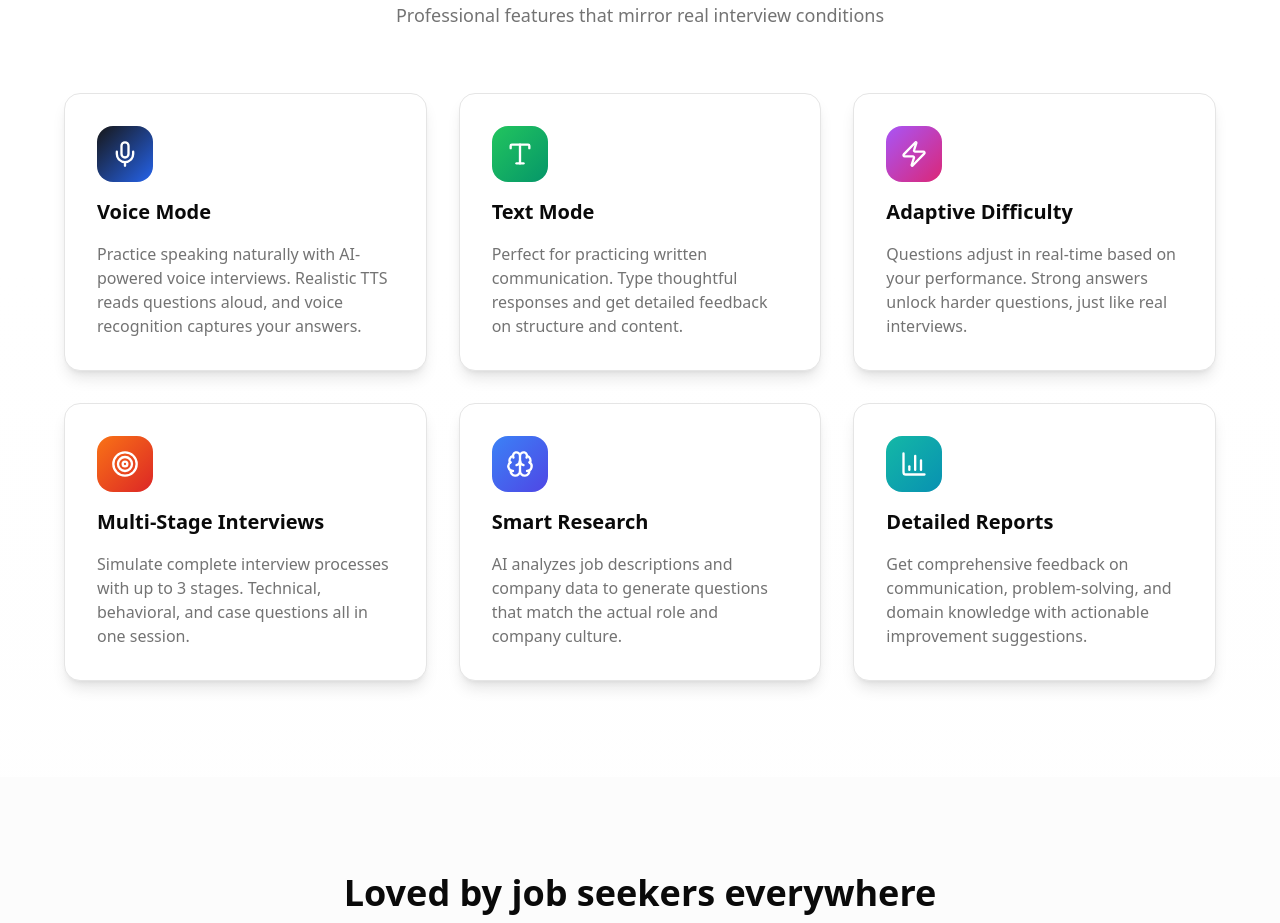
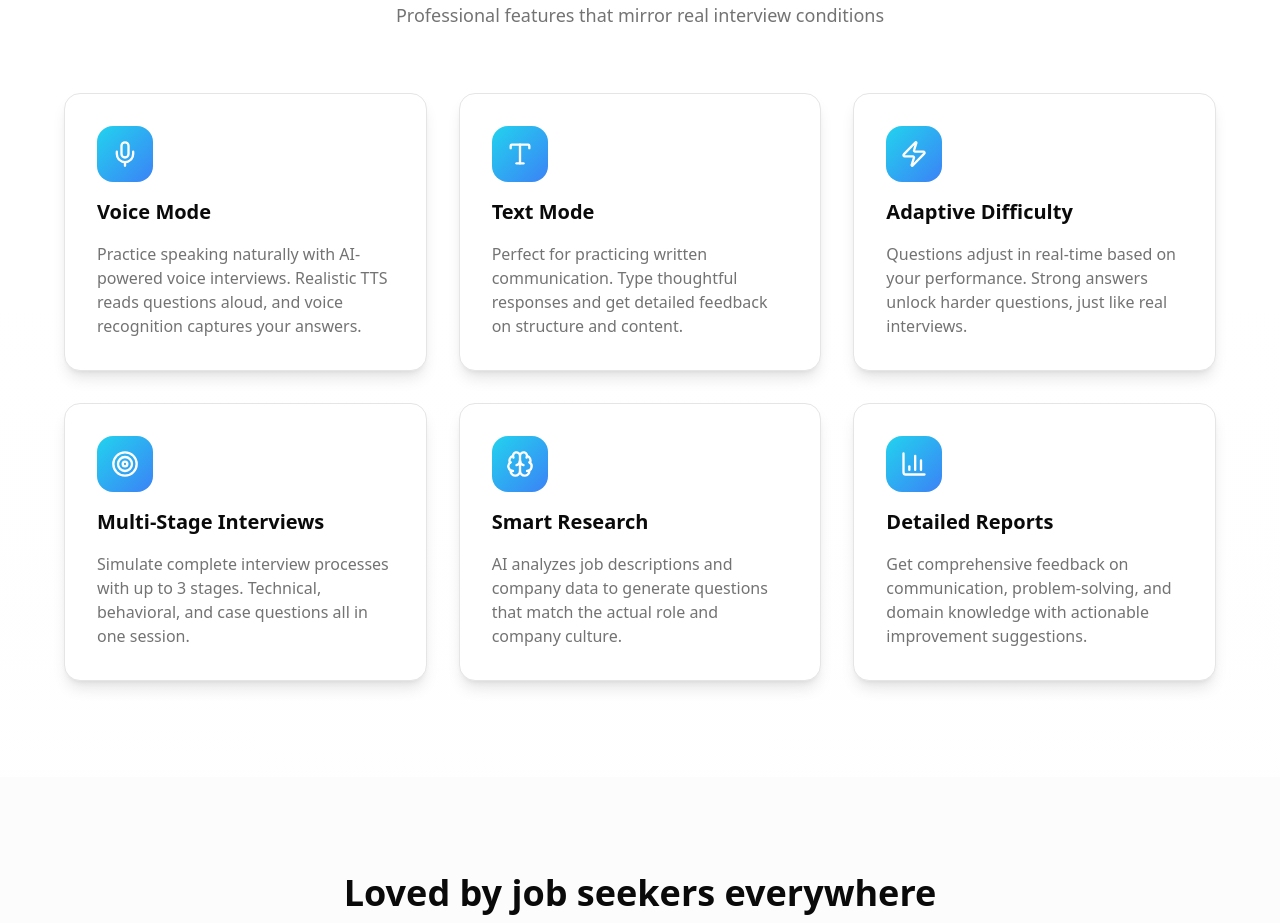
Before and after one commit to athlosconsultants/InterviewLab, a Next.js app: page / in a window 1280 px wide. Shown: the part 1620-2543 px from the top of the page. Built offline with nearby package versions, Linux system fonts and the light colour scheme; no server answers.

Commit message:
Update all icon gradients to match logo's light blue color scheme

```diff
--- a/app/page.tsx
+++ b/app/page.tsx
@@ -247,7 +247,7 @@ export default async function Home() {
           <div className="grid md:grid-cols-2 lg:grid-cols-3 gap-8 max-w-6xl mx-auto">
             {/* Feature 1 - Voice Mode */}
             <div className="bg-card rounded-2xl p-8 shadow-lg border border-border space-y-4">
-              <div className="w-14 h-14 bg-gradient-to-br from-primary to-blue-600 rounded-2xl flex items-center justify-center">
+              <div className="w-14 h-14 bg-gradient-to-br from-cyan-400 to-blue-500 rounded-2xl flex items-center justify-center">
                 <Mic className="w-7 h-7 text-white" />
               </div>
               <h3 className="text-xl font-semibold">Voice Mode</h3>
@@ -260,7 +260,7 @@ export default async function Home() {
 
             {/* Feature 2 - Text Mode */}
             <div className="bg-card rounded-2xl p-8 shadow-lg border border-border space-y-4">
-              <div className="w-14 h-14 bg-gradient-to-br from-green-500 to-emerald-600 rounded-2xl flex items-center justify-center">
+              <div className="w-14 h-14 bg-gradient-to-br from-cyan-400 to-blue-500 rounded-2xl flex items-center justify-center">
                 <Type className="w-7 h-7 text-white" />
               </div>
               <h3 className="text-xl font-semibold">Text Mode</h3>
@@ -272,7 +272,7 @@ export default async function Home() {
 
             {/* Feature 3 - Adaptive Difficulty */}
             <div className="bg-card rounded-2xl p-8 shadow-lg border border-border space-y-4">
-              <div className="w-14 h-14 bg-gradient-to-br from-purple-500 to-pink-600 rounded-2xl flex items-center justify-center">
+              <div className="w-14 h-14 bg-gradient-to-br from-cyan-400 to-blue-500 rounded-2xl flex items-center justify-center">
                 <Zap className="w-7 h-7 text-white" />
               </div>
               <h3 className="text-xl font-semibold">Adaptive Difficulty</h3>
@@ -284,7 +284,7 @@ export default async function Home() {
 
             {/* Feature 4 - Multi-Stage */}
             <div className="bg-card rounded-2xl p-8 shadow-lg border border-border space-y-4">
-              <div className="w-14 h-14 bg-gradient-to-br from-orange-500 to-red-600 rounded-2xl flex items-center justify-center">
+              <div className="w-14 h-14 bg-gradient-to-br from-cyan-400 to-blue-500 rounded-2xl flex items-center justify-center">
                 <Target className="w-7 h-7 text-white" />
               </div>
               <h3 className="text-xl font-semibold">Multi-Stage Interviews</h3>
@@ -296,7 +296,7 @@ export default async function Home() {
 
             {/* Feature 5 - Smart Research */}
             <div className="bg-card rounded-2xl p-8 shadow-lg border border-border space-y-4">
-              <div className="w-14 h-14 bg-gradient-to-br from-blue-500 to-indigo-600 rounded-2xl flex items-center justify-center">
+              <div className="w-14 h-14 bg-gradient-to-br from-cyan-400 to-blue-500 rounded-2xl flex items-center justify-center">
                 <Brain className="w-7 h-7 text-white" />
               </div>
               <h3 className="text-xl font-semibold">Smart Research</h3>
@@ -308,7 +308,7 @@ export default async function Home() {
 
             {/* Feature 6 - Detailed Reports */}
             <div className="bg-card rounded-2xl p-8 shadow-lg border border-border space-y-4">
-              <div className="w-14 h-14 bg-gradient-to-br from-teal-500 to-cyan-600 rounded-2xl flex items-center justify-center">
+              <div className="w-14 h-14 bg-gradient-to-br from-cyan-400 to-blue-500 rounded-2xl flex items-center justify-center">
                 <BarChart3 className="w-7 h-7 text-white" />
               </div>
               <h3 className="text-xl font-semibold">Detailed Reports</h3>
--- a/app/pricing/page.tsx
+++ b/app/pricing/page.tsx
@@ -361,7 +361,7 @@ export default function PricingPage() {
           <h3 className="text-2xl font-bold mb-8">Why InterviewLab?</h3>
           <div className="grid md:grid-cols-3 gap-8 max-w-4xl mx-auto">
             <div className="text-center">
-              <div className="w-14 h-14 bg-gradient-to-br from-primary to-blue-600 rounded-2xl flex items-center justify-center mb-4 mx-auto">
+              <div className="w-14 h-14 bg-gradient-to-br from-cyan-400 to-blue-500 rounded-2xl flex items-center justify-center mb-4 mx-auto">
                 <Zap className="w-7 h-7 text-white" />
               </div>
               <h4 className="font-semibold mb-2">Instant Start</h4>
@@ -370,7 +370,7 @@ export default function PricingPage() {
               </p>
             </div>
             <div className="text-center">
-              <div className="w-14 h-14 bg-gradient-to-br from-orange-500 to-red-600 rounded-2xl flex items-center justify-center mb-4 mx-auto">
+              <div className="w-14 h-14 bg-gradient-to-br from-cyan-400 to-blue-500 rounded-2xl flex items-center justify-center mb-4 mx-auto">
                 <Target className="w-7 h-7 text-white" />
               </div>
               <h4 className="font-semibold mb-2">Proven AI</h4>
@@ -379,7 +379,7 @@ export default function PricingPage() {
               </p>
             </div>
             <div className="text-center">
-              <div className="w-14 h-14 bg-gradient-to-br from-teal-500 to-cyan-600 rounded-2xl flex items-center justify-center mb-4 mx-auto">
+              <div className="w-14 h-14 bg-gradient-to-br from-cyan-400 to-blue-500 rounded-2xl flex items-center justify-center mb-4 mx-auto">
                 <BarChart3 className="w-7 h-7 text-white" />
               </div>
               <h4 className="font-semibold mb-2">Real Feedback</h4>
```
